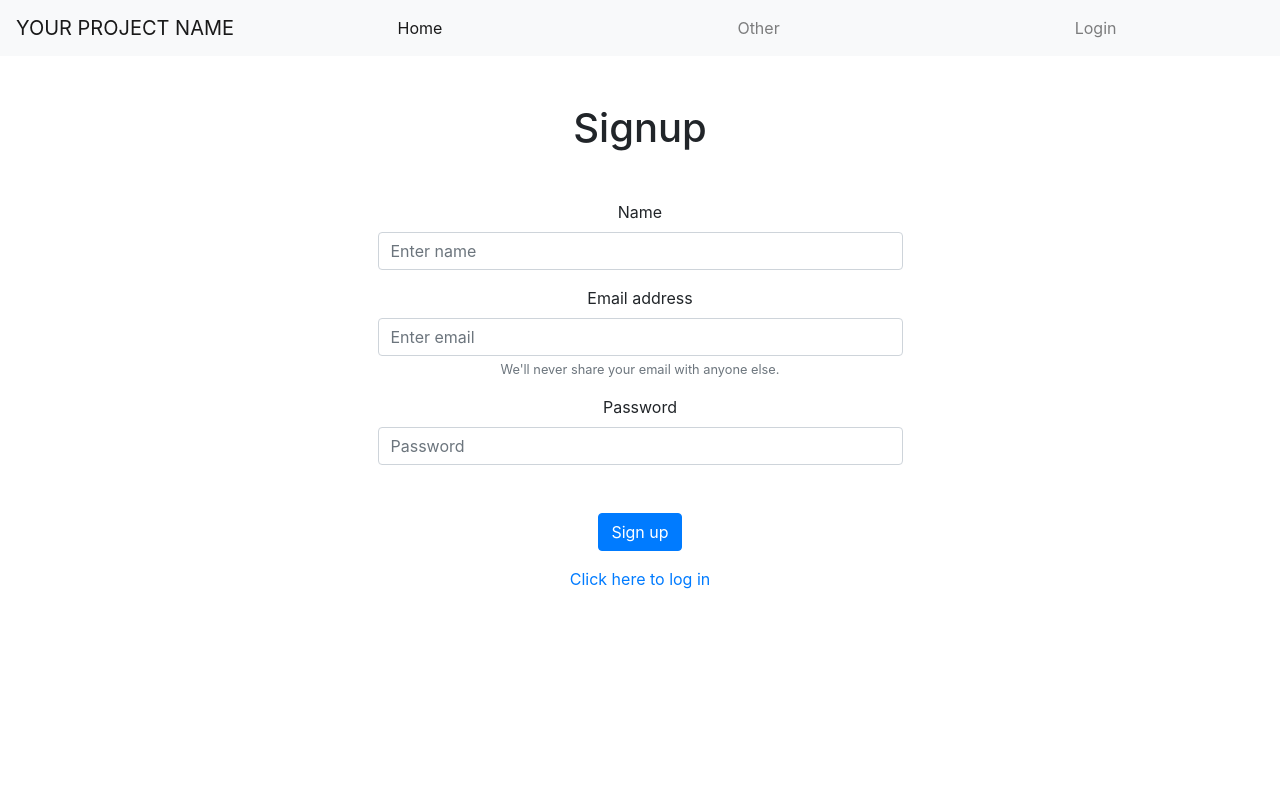
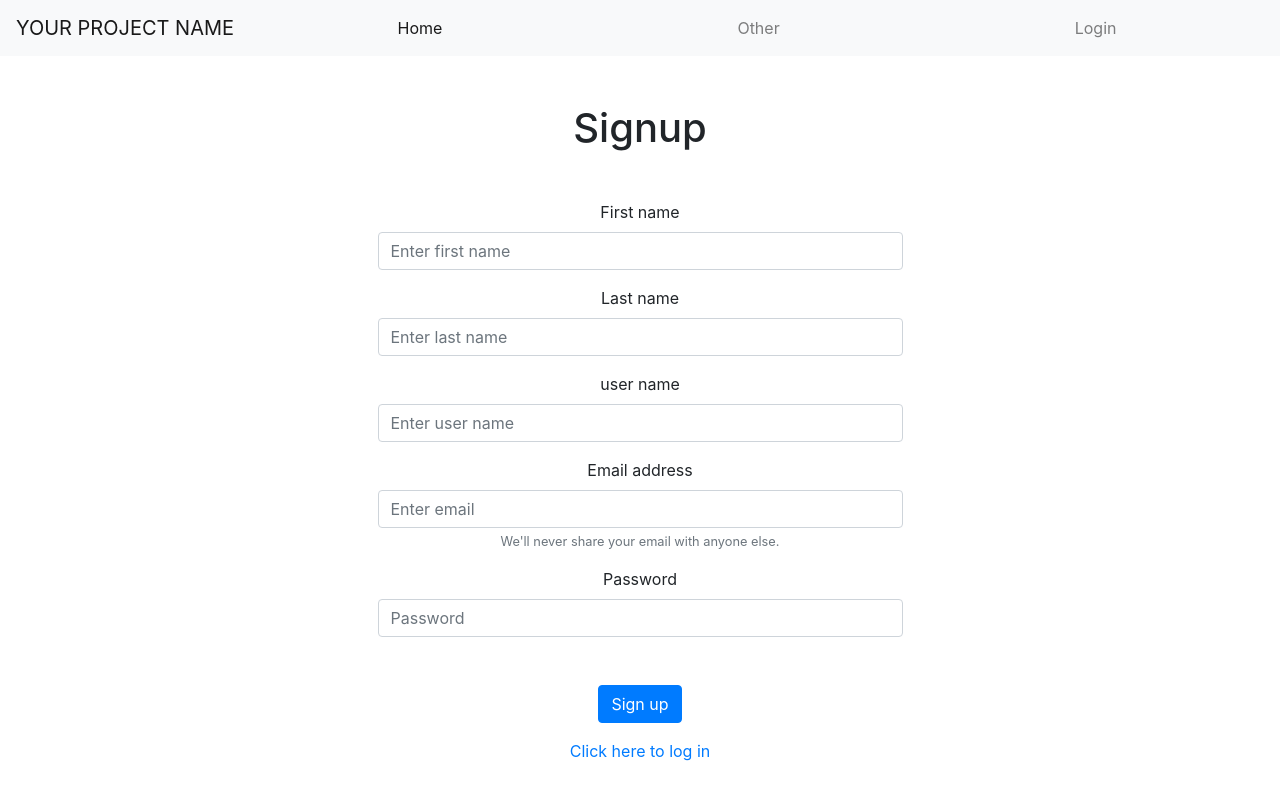
Before and after one commit to AndreeaMatei2811/notebook-client, a React (Create React App) app: page /signup in a window 1280 px wide. Built offline with nearby package versions, Linux system fonts and the light colour scheme; no server answers.

Commit message:
changed login credentials

```diff
--- a/src/pages/Login/index.js
+++ b/src/pages/Login/index.js
@@ -9,7 +9,7 @@ import { useHistory, Link } from "react-router-dom";
 import { Col } from "react-bootstrap";
 
 export default function SignUp() {
-  const [email, setEmail] = useState("");
+  const [userName, set_userName] = useState("");
   const [password, setPassword] = useState("");
   const dispatch = useDispatch();
   const token = useSelector(selectToken);
@@ -25,9 +25,9 @@ export default function SignUp() {
     console.log("hi");
     event.preventDefault();
 
-    dispatch(login(email, password));
+    dispatch(login(userName, password));
 
-    setEmail("");
+    set_userName("");
     setPassword("");
   }
 
@@ -35,13 +35,13 @@ export default function SignUp() {
     <Container>
       <Form as={Col} md={{ span: 6, offset: 3 }} className="mt-5">
         <h1 className="mt-5 mb-5">Login</h1>
-        <Form.Group controlId="formBasicEmail">
-          <Form.Label>Email address</Form.Label>
+        <Form.Group controlId="formBasicUserName">
+          <Form.Label>User name</Form.Label>
           <Form.Control
-            value={email}
-            onChange={(event) => setEmail(event.target.value)}
-            type="email"
-            placeholder="Enter email"
+            value={userName}
+            onChange={(event) => set_userName(event.target.value)}
+            type="text"
+            placeholder="Enter userName"
             required
           />
         </Form.Group>
--- a/src/pages/SignUp/index.js
+++ b/src/pages/SignUp/index.js
@@ -9,9 +9,11 @@ import { useHistory, Link } from "react-router-dom";
 import { Col } from "react-bootstrap";
 
 export default function SignUp() {
-  const [name, setName] = useState("");
-  const [email, setEmail] = useState("");
-  const [password, setPassword] = useState("");
+  const [firstName, set_firstName] = useState("");
+  const [lastName, set_lastName] = useState("");
+  const [username, set_username] = useState("");
+  const [email, set_email] = useState("");
+  const [password, set_password] = useState("");
   const dispatch = useDispatch();
   const token = useSelector(selectToken);
   const history = useHistory();
@@ -25,24 +27,46 @@ export default function SignUp() {
   function submitForm(event) {
     event.preventDefault();
 
-    dispatch(signUp(name, email, password));
+    dispatch(signUp(firstName, lastName, username, email, password));
 
-    setEmail("");
-    setPassword("");
-    setName("");
+    set_firstName("");
+    set_lastName("");
+    set_username("");
+    set_email("");
+    set_password("");
   }
 
   return (
     <Container>
       <Form as={Col} md={{ span: 6, offset: 3 }} className="mt-5">
         <h1 className="mt-5 mb-5">Signup</h1>
-        <Form.Group controlId="formBasicName">
-          <Form.Label>Name</Form.Label>
+        <Form.Group controlId="formBasicFirstName">
+          <Form.Label>First name</Form.Label>
           <Form.Control
-            value={name}
-            onChange={(event) => setName(event.target.value)}
+            value={firstName}
+            onChange={(event) => set_firstName(event.target.value)}
             type="text"
-            placeholder="Enter name"
+            placeholder="Enter first name"
+            required
+          />
+        </Form.Group>
+        <Form.Group controlId="formBasicLastName">
+          <Form.Label>Last name</Form.Label>
+          <Form.Control
+            value={lastName}
+            onChange={(event) => set_lastName(event.target.value)}
+            type="text"
+            placeholder="Enter last name"
+            required
+          />
+        </Form.Group>
+        <Form.Group controlId="formBasicUsername">
+          <Form.Label>user name</Form.Label>
+          <Form.Control
+            value={username}
+            onChange={(event) => set_username(event.target.value)}
+            type="text"
+            placeholder="Enter user name"
             required
           />
         </Form.Group>
@@ -50,7 +74,7 @@ export default function SignUp() {
           <Form.Label>Email address</Form.Label>
           <Form.Control
             value={email}
-            onChange={(event) => setEmail(event.target.value)}
+            onChange={(event) => set_email(event.target.value)}
             type="email"
             placeholder="Enter email"
             required
@@ -64,7 +88,7 @@ export default function SignUp() {
           <Form.Label>Password</Form.Label>
           <Form.Control
             value={password}
-            onChange={(event) => setPassword(event.target.value)}
+            onChange={(event) => set_password(event.target.value)}
             type="password"
             placeholder="Password"
             required
--- a/src/store/user/actions.js
+++ b/src/store/user/actions.js
@@ -26,16 +26,17 @@ const tokenStillValid = (userWithoutToken) => ({
 
 export const logOut = () => ({ type: LOG_OUT });
 
-export const signUp = (name, email, password) => {
+export const signUp = (firstName, lastName, username, email, password) => {
   return async (dispatch, getState) => {
     dispatch(appLoading());
     try {
       const response = await axios.post(`${apiUrl}/signup`, {
-        name,
+        firstName,
+        lastName,
+        username,
         email,
         password,
       });
-
       dispatch(loginSuccess(response.data));
       dispatch(showMessageWithTimeout("success", true, "account created"));
       dispatch(appDoneLoading());
@@ -52,15 +53,14 @@ export const signUp = (name, email, password) => {
   };
 };
 
-export const login = (email, password) => {
+export const login = (userName, password) => {
   return async (dispatch, getState) => {
     dispatch(appLoading());
     try {
       const response = await axios.post(`${apiUrl}/login`, {
-        email,
+        userName,
         password,
       });
-
       dispatch(loginSuccess(response.data));
       dispatch(showMessageWithTimeout("success", false, "welcome back!", 1500));
       dispatch(appDoneLoading());
--- a/src/store/user/reducer.js
+++ b/src/store/user/reducer.js
@@ -2,7 +2,9 @@ import { LOG_OUT, LOGIN_SUCCESS, TOKEN_STILL_VALID } from "./actions";
 
 const initialState = {
   token: localStorage.getItem("token"),
-  name: null,
+  firstName: null,
+  lastName: null,
+  username: null,
   email: null,
 };
 
```
Also changed, not shown: 1 other file (tests, documents, lock files or other folders).
